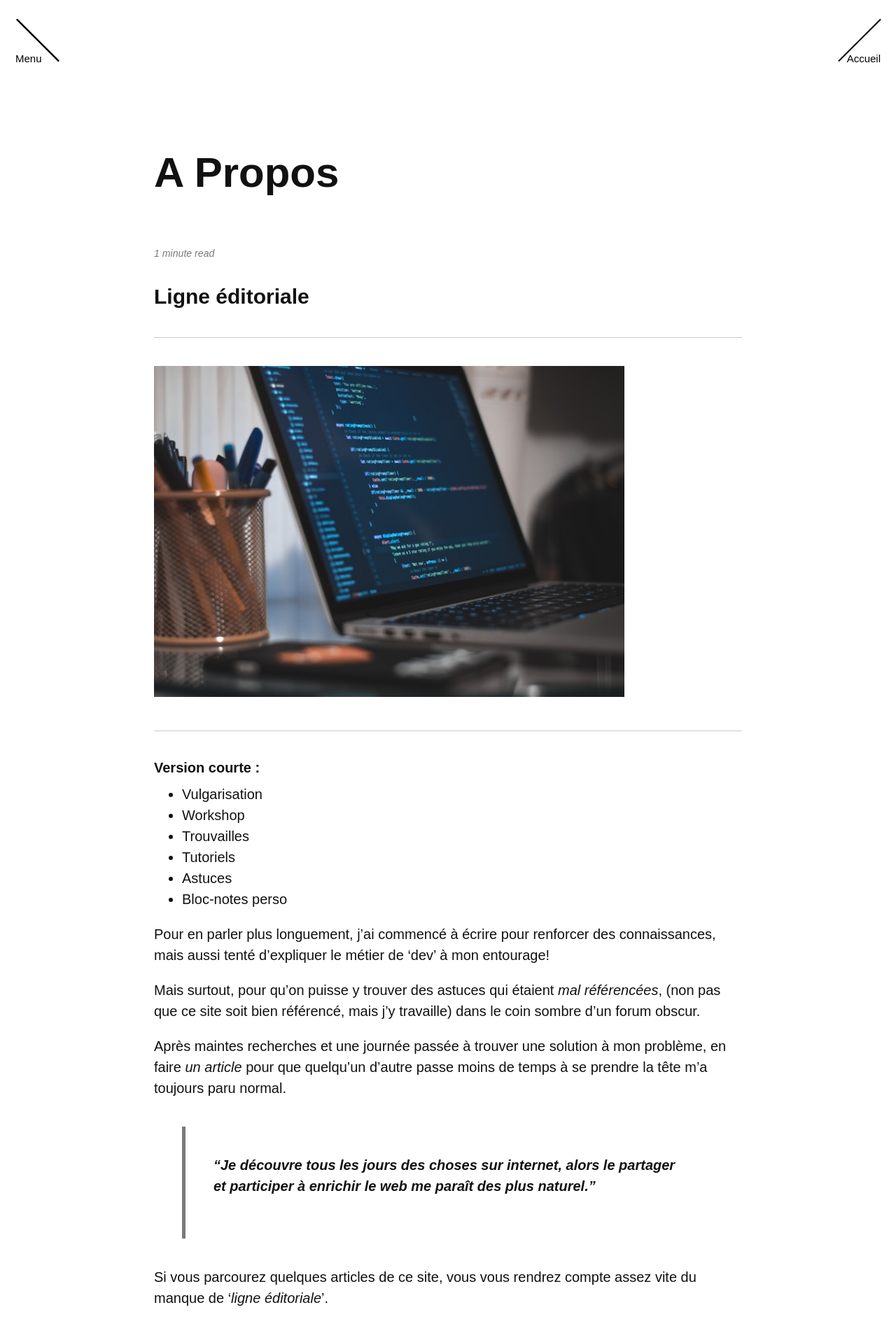
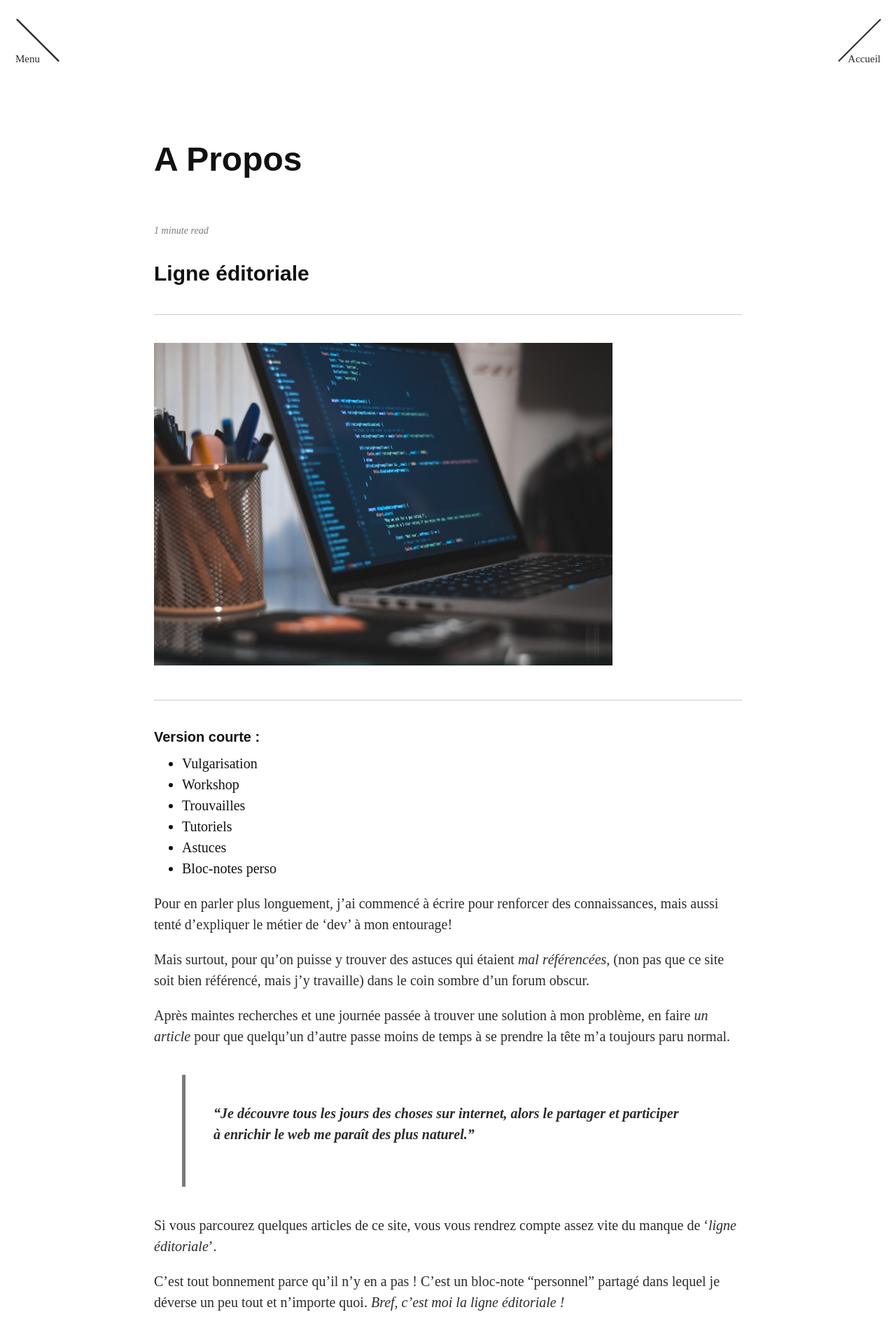
Before and after one commit to andryjohn/RJ-s-blog, a Jekyll site: the page built from propos.md, in a window 1280 px wide. Shown: the top 1895 px of the page at 70% size. Built offline with Jekyll 4.4.1, drawn with Linux system fonts in a browser that asks for light colours; nearby versions of some CDN libraries; some web fonts are replaced; comment, search, counter and statistics services are not loaded.

Commit message:
font weight

```diff
--- a/_sass/_base.scss
+++ b/_sass/_base.scss
@@ -7,7 +7,7 @@
 }
 
 img {
-  max-width: 80%;
+  max-width: 78%;
 
 }
 
--- a/_sass/_typography.scss
+++ b/_sass/_typography.scss
@@ -8,7 +8,7 @@
 }
 
 p {
-  color: #111;
+  color: #2B2B2B;
   line-height: 1.5;
 }
 
--- a/_sass/_variables.scss
+++ b/_sass/_variables.scss
@@ -1,13 +1,13 @@
 // Typography
 $base-font-size: 14px !default;
-$bold-font-weight: bold !default;
-$font-family: 'Muli', sans-serif !default;
+$bold-font-weight: lighter !default;
+$font-family: 'Content', serif !default;
 $line-height: 1.5 !default;
-$heading-font-family: 'Muli', sans-serif !default;
-$heading-font-weight: 900 !default;
+$heading-font-family: 'Content', sans-serif !default;
+$heading-font-weight: 550 !default;
 $heading-line-height: 1.25 !default;
 $monospace-font-family: 'Source Code Pro', Consolas, monospace !default;
-$h1: 2.998rem !default;
+$h1: 2.399rem !default;
 $h2: 1.5rem !default;
 $h3: 1.25rem !default;
 $h4: 1rem !default;
@@ -33,12 +33,12 @@
 
 // Header Colors
 $header-bg: white !default;
-$header-fg: black !default;
+$header-fg: #2B2B2B !default;
 
 // Colors
 $blue: #0076df !default;
 $red: #f95020 !default;
-$green: #00cf26 !default;
+$green: #459069 !default;
 $yellow: #efcc00 !default;
 $orange: #ffcc22 !default;
 $purple: #f92080 !default;
@@ -57,8 +57,8 @@
 $darken-4: rgba(#000,.5) !default;
 
 // Links
-$link-color: $blue;
-$link-hover-color: darken($blue, 40%);
+$link-color: $green;
+$link-hover-color: darken($green, 40%);
 
 // Breakpoints
 $breakpoint-md: '(min-width: 52em)';
@@ -120,5 +120,5 @@
 $footer-padding: $space-3;
 $footer-color: #000;
 $footer-bg-color: #fff;
-$footer-font-weight: 300;
+$footer-font-weight: 200;
 $footer-font-size: .75rem;
```
